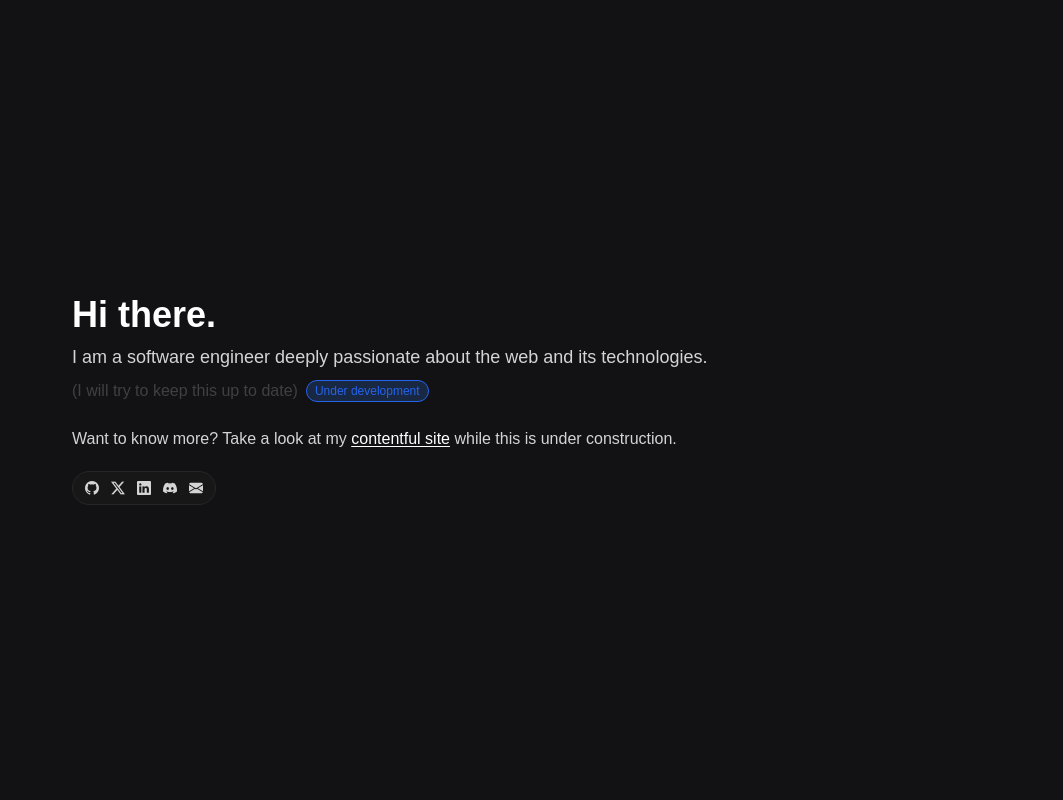
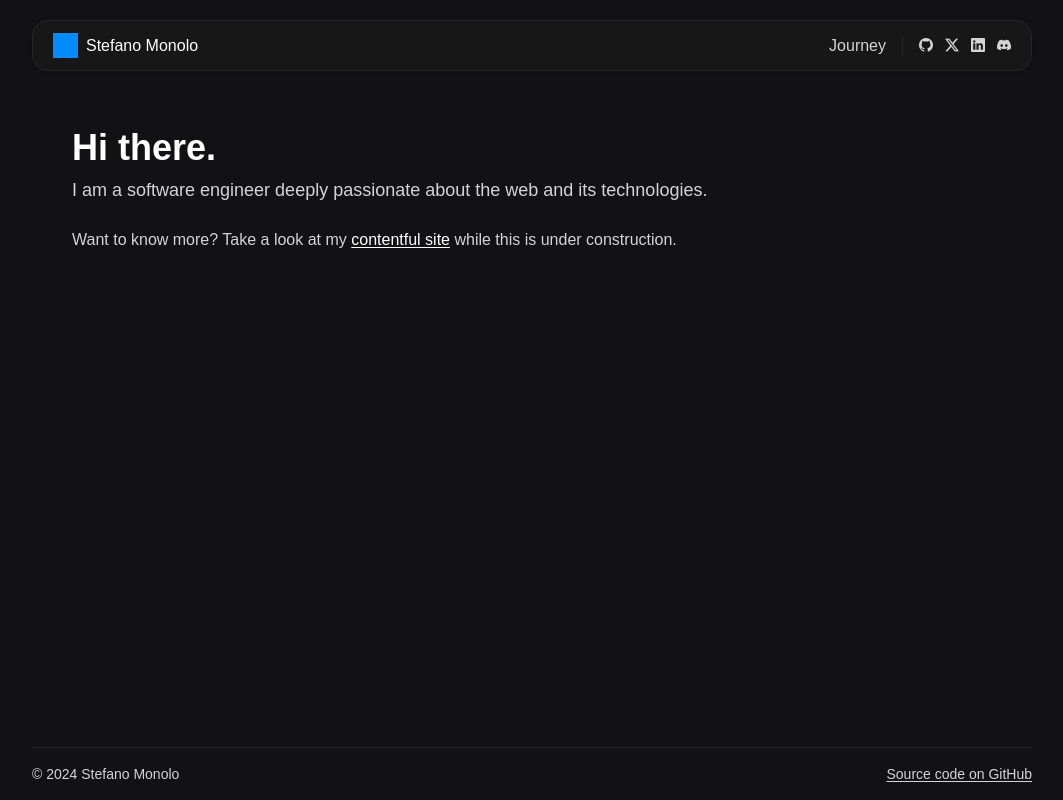
Before and after one commit to smonolo/mono-lo-repo, a Next.js app in the folder apps/website/: page / in a window 1280 px wide. Shown: the whole page, without its empty margins (108-1171 px from the left). Built offline with nearby package versions, Linux system fonts and the light colour scheme; a web font is replaced by a local one.

Commit message:
feat(website): update layout with some stuff

```diff
--- a/apps/website/app/globals.css
+++ b/apps/website/app/globals.css
@@ -8,7 +8,3 @@
 * {
   font-family: 'Switzer', sans-serif;
 }
-
-body {
-  @apply bg-sm-black text-sm-white m-0 min-h-screen w-full p-0;
-}
--- /dev/null
+++ b/apps/website/app/journey/page.tsx
@@ -0,0 +1,10 @@
+export default function Page() {
+  return (
+    <section>
+      <h1 className="text-3xl font-bold md:text-4xl">Under construction.</h1>
+      <p className="mt-4 text-lg text-neutral-300">
+        I am still working on this but will be out soon.
+      </p>
+    </section>
+  )
+}
--- a/apps/website/app/layout.tsx
+++ b/apps/website/app/layout.tsx
@@ -1,6 +1,8 @@
 import type { Metadata, Viewport } from 'next'
 import type { PropsWithChildren } from 'react'
 import '@/app/globals.css'
+import Navbar from '@/components/layout/navbar'
+import Footer from '@/components/layout/footer'
 
 export const metadata: Metadata = {
   title: {
@@ -53,8 +55,12 @@ export const viewport: Viewport = {
 export default function RootLayout({ children }: PropsWithChildren) {
   return (
     <html lang="en">
-      <body>
-        <main>{children}</main>
+      <body className="bg-sm-black text-sm-white relative m-0 flex min-h-screen w-full flex-col justify-between p-0">
+        <Navbar />
+        <main className="mx-auto w-full max-w-[1000px] px-10 py-32">
+          {children}
+        </main>
+        <Footer />
       </body>
     </html>
   )
--- a/apps/website/app/page.tsx
+++ b/apps/website/app/page.tsx
@@ -1,26 +1,13 @@
 import Link from 'next/link'
-import data from '@/data/home.json'
 
 export default function Home() {
   return (
-    <section className="mx-auto flex h-screen w-full max-w-[1000px] flex-col justify-center px-10">
+    <section>
       <h1 className="text-3xl font-bold md:text-4xl">Hi there.</h1>
       <p className="mt-2 text-neutral-300 md:text-lg">
         I am a software engineer deeply passionate about the web and its
         technologies.
       </p>
-      <div className="mt-2 flex w-fit flex-col gap-2 sm:flex-row sm:items-center">
-        <p className="text-sm text-neutral-700 md:text-base">
-          (I will try to keep this up to date)
-        </p>
-        <Link
-          href="https://github.com/smonolo/mono-lo-repo"
-          target="_blank"
-          className="w-fit rounded-full border border-solid border-blue-600 bg-blue-500/20 px-2 py-0.5 text-xs font-medium text-blue-600 transition-colors hover:bg-blue-500/30"
-        >
-          Under development
-        </Link>
-      </div>
       <p className="mt-6 text-sm text-neutral-300 md:text-base">
         Want to know more? Take a look at my{' '}
         <Link
@@ -32,19 +19,6 @@ export default function Home() {
         </Link>{' '}
         while this is under construction.
       </p>
-      <div className="mt-5 flex w-fit items-center gap-x-3 rounded-full border border-solid border-neutral-800 bg-neutral-900 px-3 py-1">
-        {Object.entries(data.socials).map(([icon, url]) => (
-          <Link
-            key={icon}
-            href={url}
-            target={url.startsWith('https://') ? '_blank' : '_self'}
-          >
-            <i
-              className={`bi bi-${icon} hover:text-sm-white text-sm text-neutral-300 transition-colors`}
-            />
-          </Link>
-        ))}
-      </div>
     </section>
   )
 }
--- a/apps/website/components/fallback.tsx
+++ b/apps/website/components/fallback.tsx
@@ -1,3 +1,5 @@
+import Link from 'next/link'
+
 type Props = {
   title: string
   text: string
@@ -5,10 +7,16 @@ type Props = {
 
 export default function Fallback({ title, text }: Props) {
   return (
-    <section className="flex h-screen w-full items-center justify-center">
+    <section className="flex w-full justify-center py-20">
       <div className="flex w-fit flex-col gap-y-2 text-center">
         <h1 className="text-3xl font-bold md:text-4xl">{title}</h1>
         <p className="text-neutral-300 md:text-lg">{text}</p>
+        <Link
+          href="/"
+          className="text-sm-white hover:text-sm-blue mx-auto mt-4 w-fit underline underline-offset-2 transition-colors md:text-lg"
+        >
+          Go to safety
+        </Link>
       </div>
     </section>
   )
--- /dev/null
+++ b/apps/website/components/layout/footer.tsx
@@ -0,0 +1,18 @@
+import Link from 'next/link'
+
+export default function Footer() {
+  return (
+    <footer className="mx-auto flex w-full max-w-[1000px] items-center justify-between gap-x-5 border-t border-solid border-neutral-800 px-5 py-4 lg:px-0">
+      <span className="text-sm text-neutral-300">
+        © {new Date().getFullYear()} Stefano Monolo
+      </span>
+      <Link
+        href="https://github.com/smonolo/mono-lo-repo"
+        target="_blank"
+        className="hover:text-sm-white text-sm text-neutral-300 underline underline-offset-2 transition-colors"
+      >
+        Source code on GitHub
+      </Link>
+    </footer>
+  )
+}
--- /dev/null
+++ b/apps/website/components/layout/navbar.tsx
@@ -0,0 +1,42 @@
+import data from '@/data/layout/navbar.json'
+import Link from 'next/link'
+
+export default function Navbar() {
+  return (
+    <nav className="fixed left-1/2 top-5 mx-auto flex w-11/12 max-w-[1000px] -translate-x-1/2 items-center justify-between gap-x-5 rounded-2xl border border-solid border-neutral-800 bg-neutral-900 px-5 py-3 drop-shadow lg:w-full">
+      <Link href="/" className="flex w-fit items-center gap-x-2">
+        <div className="bg-sm-blue h-[20px] w-[20px] md:h-[25px] md:w-[25px]" />
+        <span className="text-sm-white text-sm font-medium md:text-base">
+          Stefano Monolo
+        </span>
+      </Link>
+      <div className="flex w-fit items-center gap-x-4">
+        <div className="flex w-fit items-center gap-x-3">
+          {Object.entries(data.items).map(([key, value]) => (
+            <Link
+              key={key}
+              href={value.url}
+              className="hover:text-sm-white text-sm text-neutral-300 transition-colors md:text-base"
+            >
+              {value.text}
+            </Link>
+          ))}
+        </div>
+        <div className="h-[20px] w-[1px] bg-neutral-800" />
+        <div className="flex w-fit items-center gap-x-3">
+          {Object.entries(data.socials).map(([icon, url]) => (
+            <Link
+              key={icon}
+              href={url}
+              target={url.startsWith('https://') ? '_blank' : '_self'}
+            >
+              <i
+                className={`bi bi-${icon} hover:text-sm-white text-sm text-neutral-300 transition-colors`}
+              />
+            </Link>
+          ))}
+        </div>
+      </div>
+    </nav>
+  )
+}
--- a/apps/website/data/home.json
+++ b/apps/website/data/home.json
@@ -1,11 +1,4 @@
 {
-  "socials": {
-    "github": "https://github.com/smonolo",
-    "twitter-x": "https://x.com/stmonolo",
-    "linkedin": "https://www.linkedin.com/in/stemon",
-    "discord": "https://discord.com/users/191598787410526208",
-    "envelope-fill": "mailto:stefano@smnl.dev"
-  },
   "items": [
     {
       "project": "Kampaay",
--- /dev/null
+++ b/apps/website/data/layout/navbar.json
@@ -0,0 +1,14 @@
+{
+  "items": {
+    "work": {
+      "text": "Journey",
+      "url": "/journey"
+    }
+  },
+  "socials": {
+    "github": "https://github.com/smonolo",
+    "twitter-x": "https://x.com/stmonolo",
+    "linkedin": "https://www.linkedin.com/in/stemon/",
+    "discord": "https://discord.com/users/191598787410526208"
+  }
+}
```
